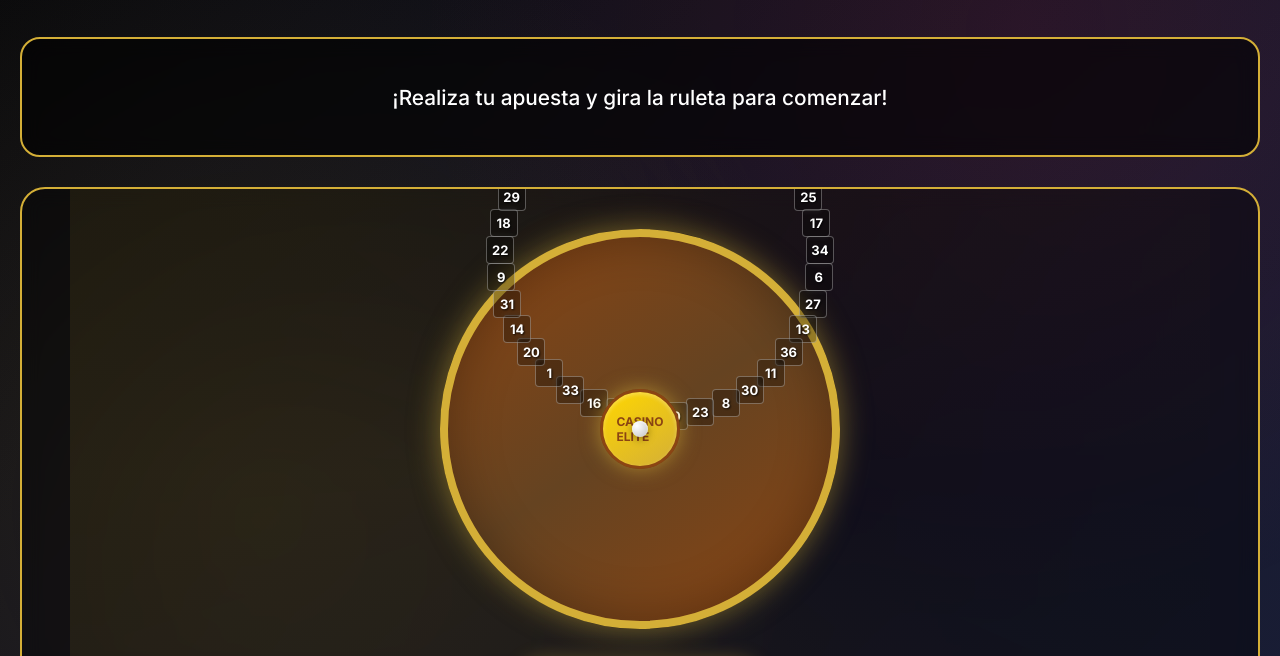
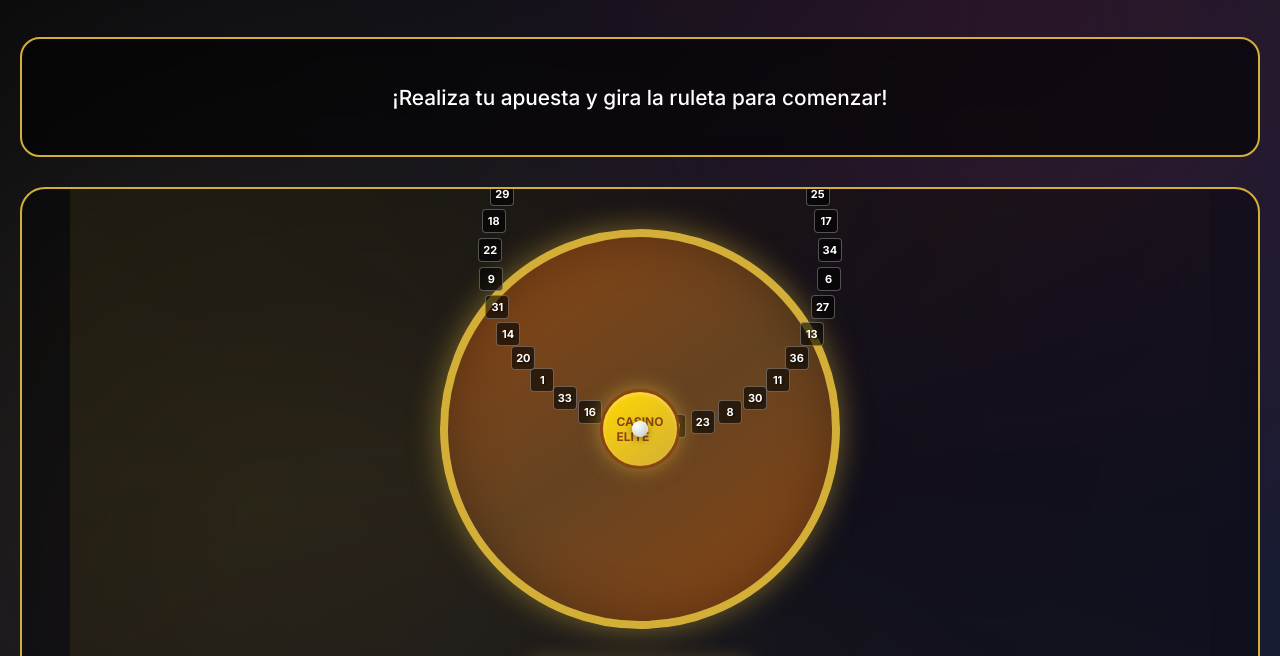
Before and after one commit to Evansmr2/blackjack-trainer, a website: page roulette.html in a window 1280 px wide. Shown: the part 132-788 px from the top of the page. Drawn offline with nearby package versions, Linux system fonts and the light colour scheme.

Commit message:
Fix: Corregido posicionamiento de números dentro del círculo de la ruleta

```diff
--- a/roulette.html
+++ b/roulette.html
@@ -220,18 +220,18 @@
 
         .number {
             position: absolute;
-            width: 28px;
-            height: 28px;
+            width: 24px;
+            height: 24px;
             border-radius: 4px;
             display: flex;
             align-items: center;
             justify-content: center;
-            font-size: 13px;
+            font-size: 11px;
             font-weight: 700;
             color: white;
             text-shadow: 1px 1px 2px rgba(0, 0, 0, 0.8);
             border: 1px solid rgba(255, 255, 255, 0.3);
-            background: rgba(0, 0, 0, 0.3);
+            background: rgba(0, 0, 0, 0.6);
             backdrop-filter: blur(2px);
         }
 
@@ -800,12 +800,12 @@
                 numberElement.textContent = item.num;
 
                 const angle = (index * 360) / rouletteNumbers.length;
-                const radius = 160;
+                const radius = 170; // Ajustado para posicionar dentro del círculo
                 const x = Math.cos((angle - 90) * Math.PI / 180) * radius;
                 const y = Math.sin((angle - 90) * Math.PI / 180) * radius;
 
-                numberElement.style.left = `calc(50% + ${x}px - 14px)`;
-                numberElement.style.top = `calc(50% + ${y}px - 14px)`;
+                numberElement.style.left = `calc(50% + ${x}px - 12px)`;
+                numberElement.style.top = `calc(50% + ${y}px - 12px)`;
 
                 wheelNumbers.appendChild(numberElement);
             });
```
